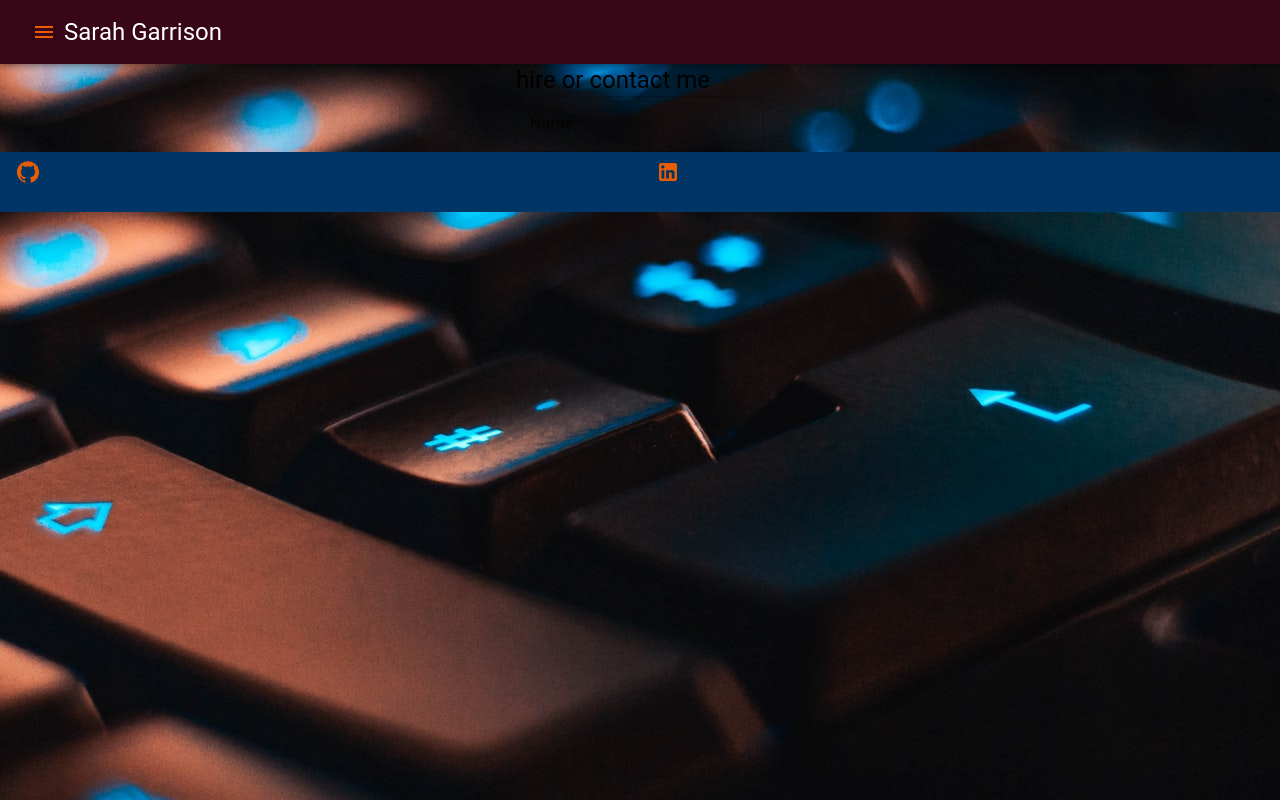
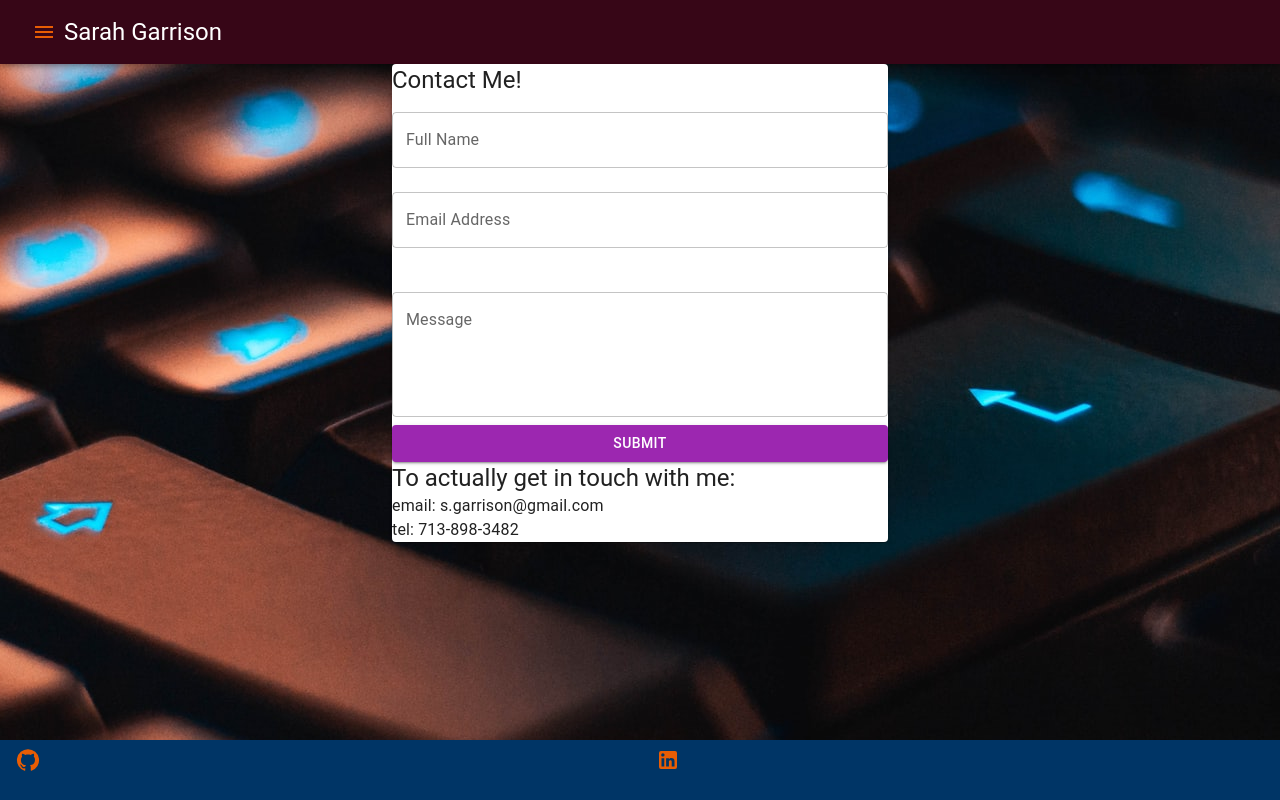
Before and after one commit to segarrison/seg-react-portfolio, a React (Create React App) app: page /contact in a window 1280 px wide. Built offline with nearby package versions, Linux system fonts and the light colour scheme.

Commit message:
footer fixed and added some about me

```diff
--- a/src/App.js
+++ b/src/App.js
@@ -7,6 +7,7 @@ import Projects from "./components/Projects";
 import Resume from "./components/Resume";
 import Contact  from "./components/Contact";
 import Footer from "./components/Footer";
+import About from "./components/About"
 import "./App.css";
 
 
@@ -22,6 +23,7 @@ function App() {
          <Route path="/portfolio" element={<Projects />} />
          <Route path="/resume" element={<Resume />} />
          <Route path="/contact" element={<Contact />} />
+         <Route path="/about" element={<About />} />
 
       </Routes>
       <Footer />
--- a/src/components/About.js
+++ b/src/components/About.js
@@ -3,16 +3,60 @@ import Typography from "@mui/material/Typography";
 import Box from "@mui/material/Box";
 import Avatar from "@mui/material/Avatar";
 import Grid from "@mui/material/Grid";
+import avatar from "../assets/images/avatar.jpeg";
+import Typed from "react-typed";
 
 function About() {
-    return (
-        <Box>
-            <Grid>
+    const styleAvatar = {
+        width: "120px",
+        height: "120px",
+        margin: "8px"
+      };
 
-            </Grid>
-        </Box>
+      const styleTitle ={
+        color: "#9D0208"
+      }
 
-    )
+     const styleSubtitle = {
+      color: "white",
+      marginBottom: "3rem"
+     }
+     const styleTypeContainer ={
+       position: "absolute",
+       top: "50%",
+       left: "50%",
+       transform: "translate(-50%, -50%",
+       width: "100vw",
+       textAlign: "center",
+       zIndex: 1
+
+     }
+  return (
+    <Box style={styleTypeContainer} id="home">
+      <Grid container justifyContent="center">
+        <Avatar
+          src={avatar}
+          alt="image of Sarah Garrison"
+          style={styleAvatar}
+        />
+      </Grid>
+      <Typography variant="h4" style={styleTitle}>
+        <Typed strings={["Sarah Garrison"]} typeSpeed={40} />
+      </Typography>
+      <Typography variant="h5" style={styleSubtitle}>
+        <Typed
+          strings={["I'm a passionate coding professional who is excited to work with you on your next project."]}
+          typeSpeed={28}
+
+        />
+        <br />
+        <Typed strings={["Or talk to you about your latest DnD game!"]}
+        typeSpeed={50}
+        startDelay={4100}
+        />
+      </Typography>
+    </Box>
+  );
 }
 
 export default About;
--- a/src/components/Contact.js
+++ b/src/components/Contact.js
@@ -1,4 +1,4 @@
-import React from "react";
+import React, { useState } from "react";
 import TextField from "@mui/material/TextField";
 import Grid from "@mui/material/Grid";
 import Typography from "@mui/material/Typography";
@@ -6,48 +6,103 @@ import Box from "@mui/material/Box";
 import Button from "@mui/material/Button";
 import SendIcon from "@mui/icons-material";
 import { styled } from "@mui/material/styles";
+import Paper from "@mui/material/Paper";
 
 const TextBoxStyles = styled(TextField)({
-    '& label.Mui-focused': {
-        color: 'purple',
-
+  "& label.Mui-focused": {
+    color: "purple",
   },
-      '& .MuiInput-underline:after': {
-        borderBottomColor: 'purple',
-
+  "& .MuiInput-underline:after": {
+    borderBottomColor: "purple",
   },
-      '& .MuiOutlinedInput-root': {
-        '& fieldset': {
-          borderColor: 'dark blue',
+  "& .MuiOutlinedInput-root": {
+    "& fieldset": {
+      borderColor: "dark blue",
       //   backgroundColor: "white"
     },
-        '&:hover fieldset': {
-          borderColor: 'yellow',
+    "&:hover fieldset": {
+      borderColor: "yellow",
     },
-        '&.Mui-focused fieldset': {
-          borderColor: 'purple',
+    "&.Mui-focused fieldset": {
+      borderColor: "purple",
     },
   },
-})
+});
 
 function Contact() {
+  const [name, setName] = useState("");
+  const [email, setEmail] = useState("");
+  const [message, setMessage] = useState("");
+
+  const handleSubmit = () => {
+    //submit the form
+  };
   return (
     <Box component="div">
       <Grid container justifyContent="center">
+      <Paper>
         <Box component="form">
-              <Typography variant="h5">
-                  hire or contact me
-              </Typography>
-              <TextBoxStyles
+
+          <Typography variant="h5">Contact Me!</Typography>
+          {/* <TextBoxStyles
               fullWidth={true}
               label="Name"
               variant="outlined"
+              /> */}
+          <form noValidate autoComplete="off">
+            <div>
+              <TextField
+                label="Full Name"
+                margin="normal"
+                variant="outlined"
+                value={name}
+                onChange={(e) => setName(e.target.value)}
+                fullWidth
               />
-
+              <TextField
+                label="Email Address"
+                margin="normal"
+                variant="outlined"
+                value={email}
+                onChange={(e) => setEmail(e.target.value)}
+                fullWidth
+              />
+            </div>
+            <br />
+            <TextField
+              multiline
+              rows="4"
+              label="Message"
+              margin="normal"
+              variant="outlined"
+              value={message}
+              onChange={(e) => setMessage(e.target.value)}
+              fullWidth
+            />
+            <br />
+            <Button
+              fullWidth
+              variant="contained"
+              color="secondary"
+              onClick={handleSubmit}
+            >
+              Submit
+            </Button>
+          </form>
+          <Typography variant="h5">
+            To actually get in touch with me:
+          </Typography>
+          <Typography >
+            email: s.garrison@gmail.com
+          </Typography>
+          <Typography >
+            tel: 713-898-3482
+          </Typography>
         </Box>
+        </Paper>
       </Grid>
-
-  </Box>);
+    </Box>
+  );
 }
 
 export default Contact;
--- a/src/components/Footer.js
+++ b/src/components/Footer.js
@@ -30,8 +30,9 @@ function Footer() {
   const styleFooter = {
       height: 60,
       backgroundColor: "#003566",
-      position: "static",
-      bottom: "0"
+      position: "fixed",
+      bottom: "0",
+      width: "100vw"
   }
 
   const styleNavIcons = {
```
Lines whose indentation alone changed are shown as unchanged.
